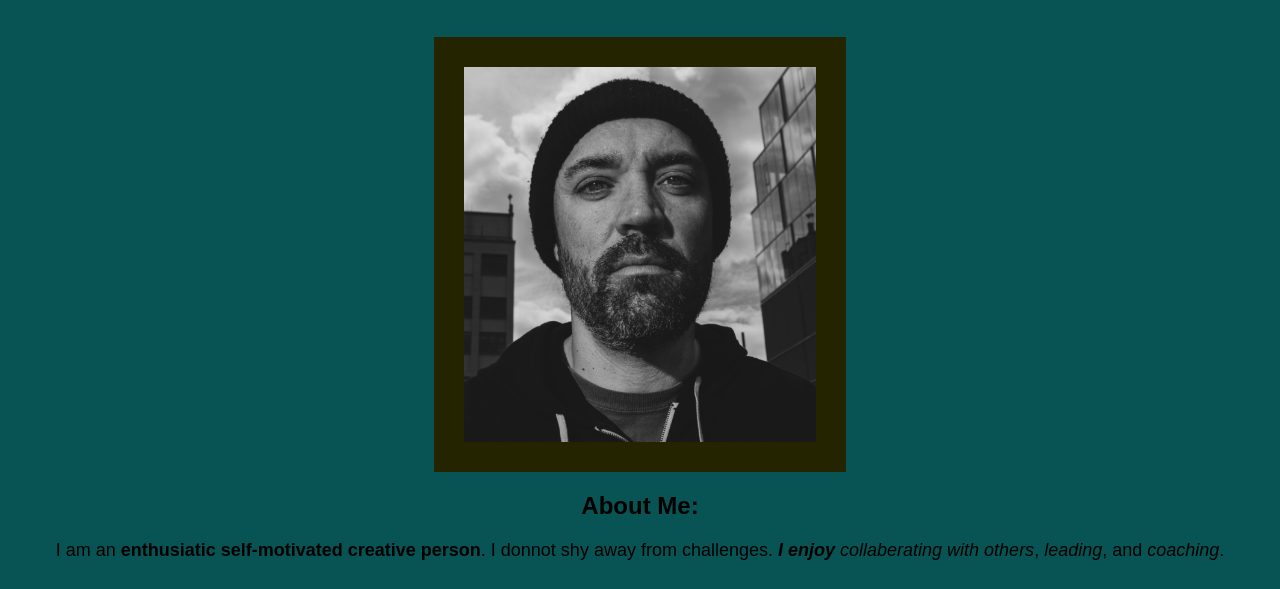
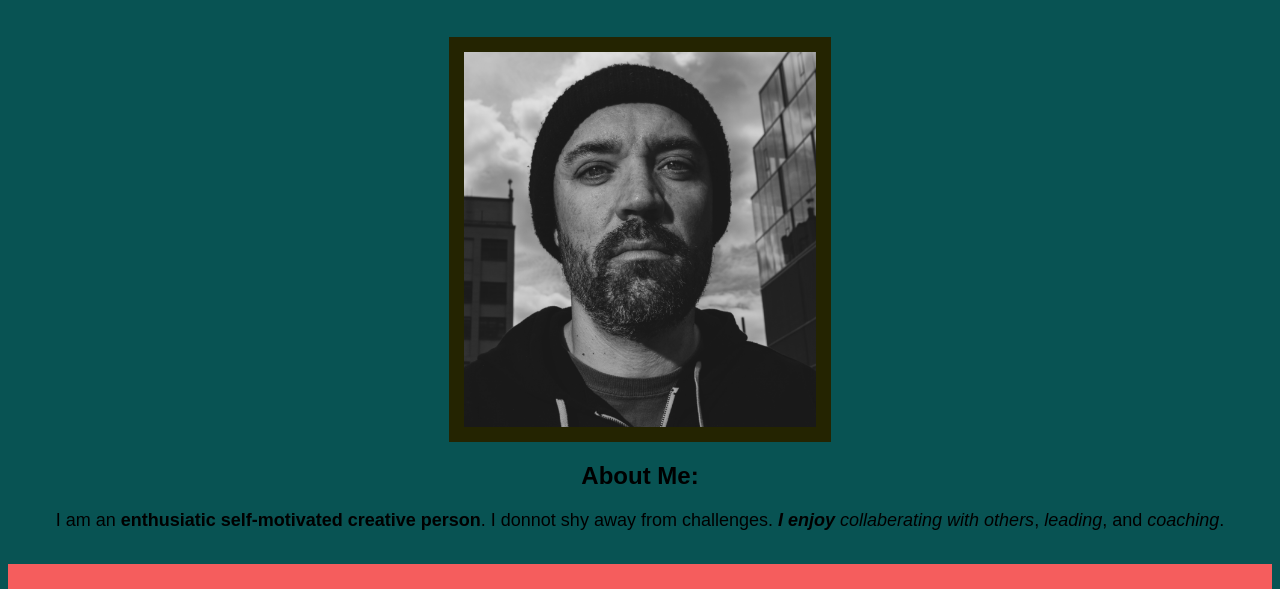
Before and after one commit to jando79/my-portfolio, a plain HTML site: page index.html in a window 1280 px wide. Shown: the part 112-701 px from the top of the page. Drawn offline with Linux system fonts and the light colour scheme.

Commit message:
Add css photo, header, and background edits

```diff
--- a/css/styles.css
+++ b/css/styles.css
@@ -16,7 +16,7 @@ img {
   display: block;
   margin-left: auto;
   margin-right: auto;
-  border: 30px;
+  border: 15px;
   border-style: solid;
   border-color: rgb(36, 36, 1);
 }
```
